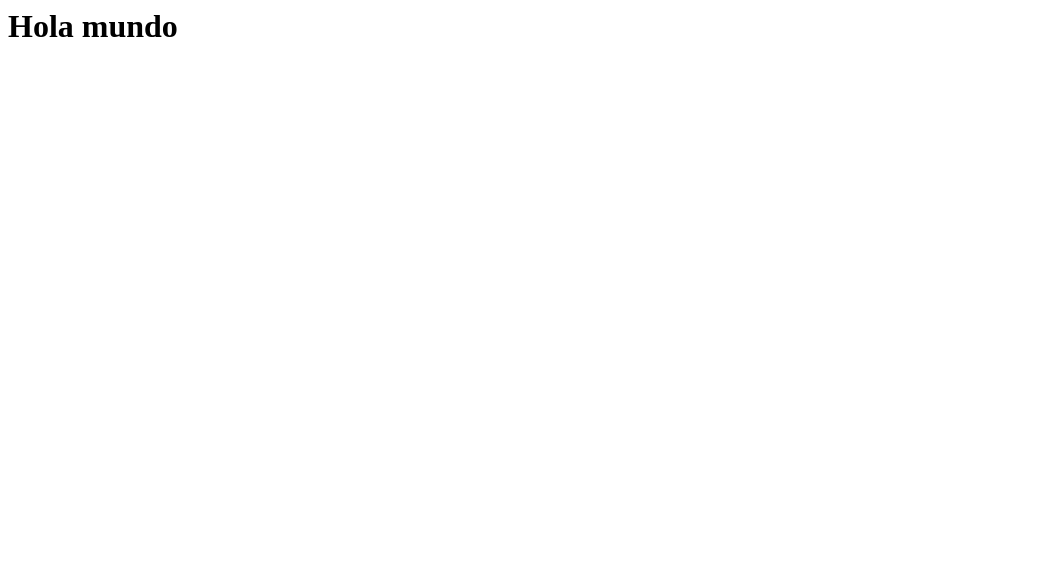
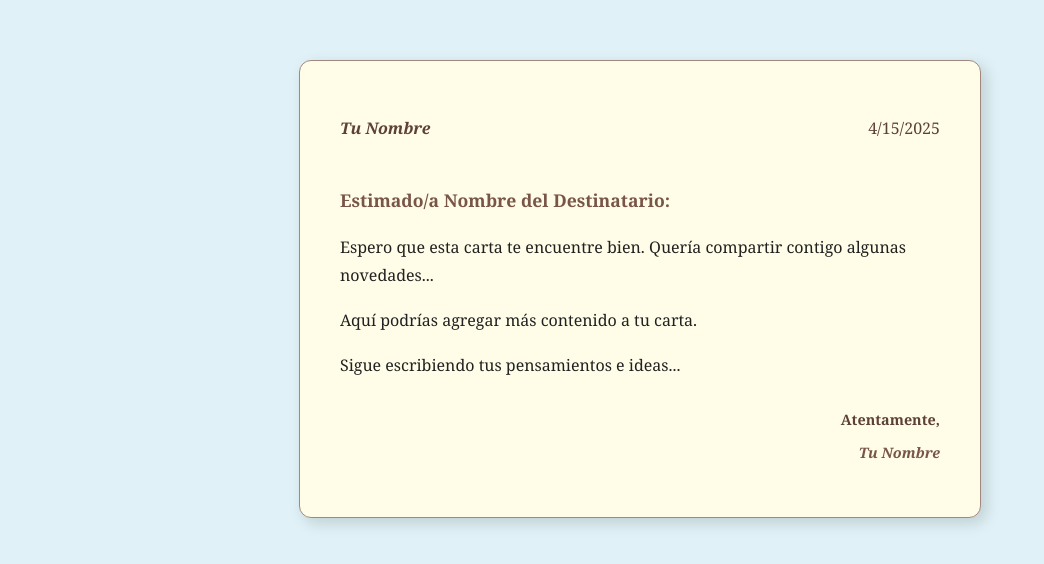
Before and after one commit to Sampaddev/news-lego, a plain HTML site: page index.html in a window 1280 px wide. Shown: the whole page, without its empty margins (0-1044 px from the left). Drawn offline with Linux system fonts and the light colour scheme.

Commit message:
Update index.html

```diff
--- a/index.html
+++ b/index.html
@@ -1 +1,100 @@
-<h1>Hola mundo</h1>
+<!DOCTYPE html>
+<html lang="es">
+<head>
+  <meta charset="UTF-8">
+  <meta name="viewport" content="width=device-width, initial-scale=1.0">
+  <title>Carta Simulada</title>
+  <style>
+    body {
+      display: flex;
+      flex-direction: column;
+      min-height: 100vh;
+      background-color: #e0f2f7;
+      font-family: 'Arial', sans-serif;
+      color: #333;
+      margin: 0;
+      padding: 20px;
+      box-sizing: border-box;
+      align-items: center; /* Centra la carta horizontalmente */
+    }
+
+    .carta {
+      width: 80%;
+      max-width: 600px;
+      margin: 40px 0; /* Ajusta el margen vertical */
+      padding: 40px;
+      border: 1px solid #a1887f;
+      box-shadow: 5px 5px 15px rgba(0, 0, 0, 0.15);
+      font-family: 'Georgia', serif;
+      background-color: #fffde7;
+      border-radius: 12px;
+    }
+
+    .encabezado {
+      display: flex;
+      justify-content: space-between;
+      margin-bottom: 30px;
+      font-size: 1em;
+      color: #5d4037;
+    }
+
+    .remitente {
+      font-style: italic;
+      font-weight: bold;
+    }
+
+    .fecha {
+      text-align: right;
+    }
+
+    .cuerpo {
+      line-height: 1.8;
+      margin-bottom: 30px;
+      color: #212121;
+    }
+
+    .saludo {
+      font-weight: bold;
+      margin-bottom: 15px;
+      color: #795548;
+      font-size: 1.1em;
+    }
+
+    .pie {
+      text-align: right;
+      font-size: 0.9em;
+      color: #5d4037;
+    }
+
+    .despedida {
+      margin-bottom: 8px;
+      font-weight: bold;
+    }
+
+    .firma {
+      font-weight: bold;
+      font-style: italic;
+      color: #795548;
+    }
+  </style>
+</head>
+<body>
+  <div class="carta">
+    <div class="encabezado">
+      <p class="remitente">Tu Nombre</p>
+      <p class="fecha"><script>document.write(new Date().toLocaleDateString());</script></p>
+    </div>
+    <div class="cuerpo">
+      <p class="saludo">Estimado/a Nombre del Destinatario:</p>
+      <p>Espero que esta carta te encuentre bien.
+      Quería compartir contigo algunas novedades...</p>
+      <p>Aquí podrías agregar más contenido a tu carta.</p>
+      <p>Sigue escribiendo tus pensamientos e ideas...</p>
+    </div>
+    <div class="pie">
+      <p class="despedida">Atentamente,</p>
+      <p class="firma">Tu Nombre</p>
+    </div>
+  </div>
+</body>
+</html>
```
